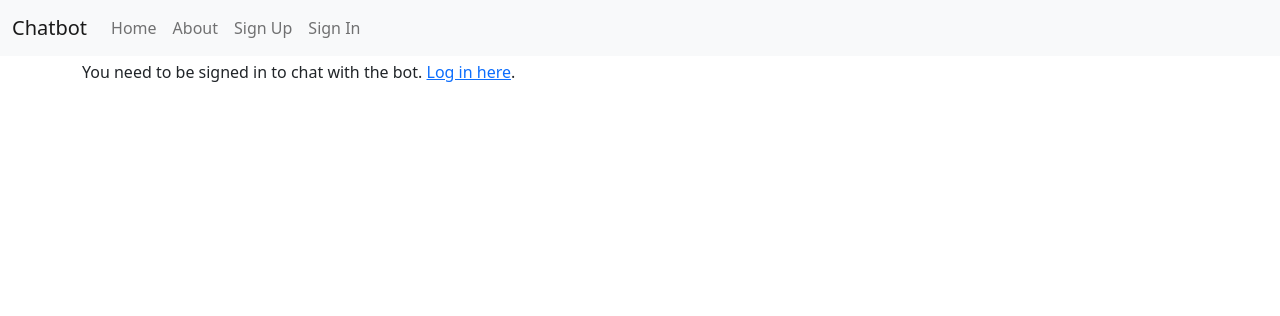
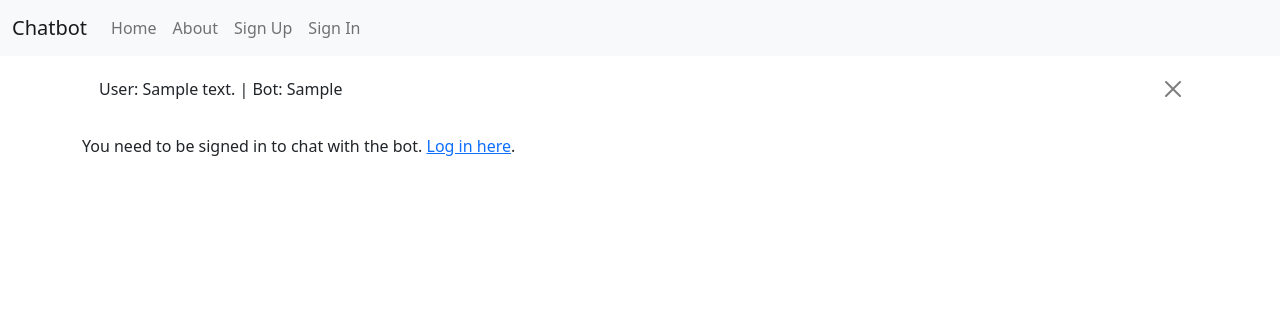
Before and after one commit to pymeister/groupFourChatbot, a Django app: page / in a window 1280 px wide. Shown: the top 316 px of the page. Run offline with Django 5.2, Linux system fonts and the light colour scheme; tables that the repository leaves empty hold one stand-in row (values such as "Sample post"); parts of the project's set-up code (start-up, migrations or seed data) failed here and were passed over; some libraries are stand-ins or nearby versions.

Commit message:
Updated views to show chat history - Updated chat.html to post response with linebreaks

```diff
--- a/chatbot/app/views.py
+++ b/chatbot/app/views.py
@@ -48,8 +48,10 @@
         Returns:
             HttpResponse: The rendered HTML page with the chat interface.
         """
+        # Retrieve all chat messages from the database
+        messages = ChatMessage.objects.all()
         # This renders the chat interface
-        return render(request, "pages/chat.html")
+        return render(request, "pages/chat.html", {"messages": messages})
 
     def post(self, request):
         """
--- a/chatbot/templates/pages/chat.html
+++ b/chatbot/templates/pages/chat.html
@@ -14,10 +14,10 @@
         <div id="messages" class="mb-3">
           {% for message in messages %}
             <div>
-              <strong>User:</strong> {{ message.user_message }}
+              <strong>User:</strong> {{ message.user_message|linebreaks }}
             </div>
             <div>
-              <strong>Bot:</strong> {{ message.bot_response }}
+              <strong>Bot:</strong> {{ message.bot_response|linebreaks }}
             </div>
           {% endfor %}
         </div>
@@ -47,19 +47,26 @@
             return;
           }
 
+          // Append user's message
           $('#messages').append('<div><strong>User:</strong> ' + message + '</div>');
 
+          // Send the message via POST request
           $.post("{% url 'app:chat' %}", {
             message: message,
             csrfmiddlewaretoken: '{{ csrf_token }}'
           }, function(data) {
-            $('#messages').append('<div><strong>Bot:</strong> ' + data.response + '</div>');
-            $('#user-input').val('');
+            // Replace newlines in bot's response with <br /> tags
+            var botResponse = data.response.replace(/\n/g, '<br />');
+
+            // Append bot's response with line breaks
+            $('#messages').append('<div><strong>Bot:</strong> ' + botResponse + '</div>');
+            $('#user-input').val(''); // Clear input field
           }).fail(function() {
             $('#messages').append('<div><strong>Bot:</strong> Error processing your request.</div>');
           });
         });
 
+        // Handle form submission
         $('#chat-form').on('submit', function(event) {
           event.preventDefault();
           $('#send-button').click();
```
